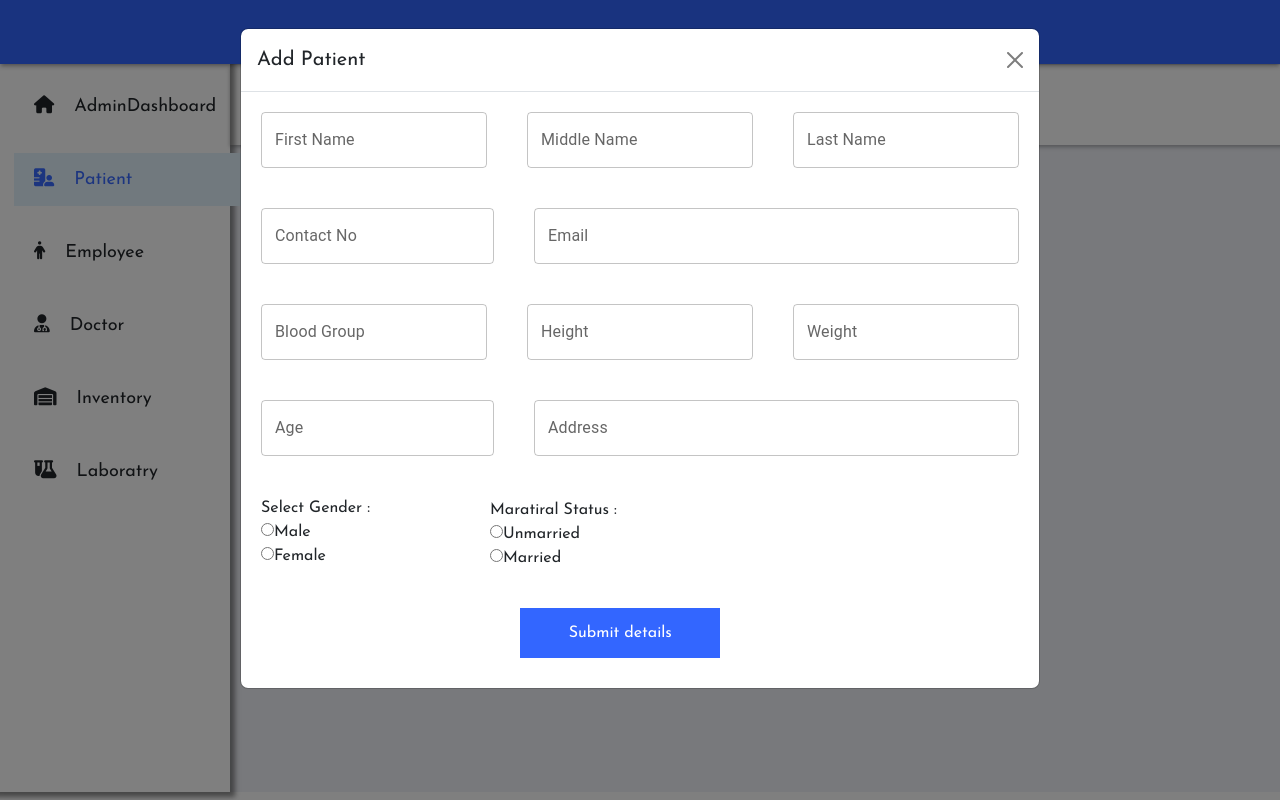
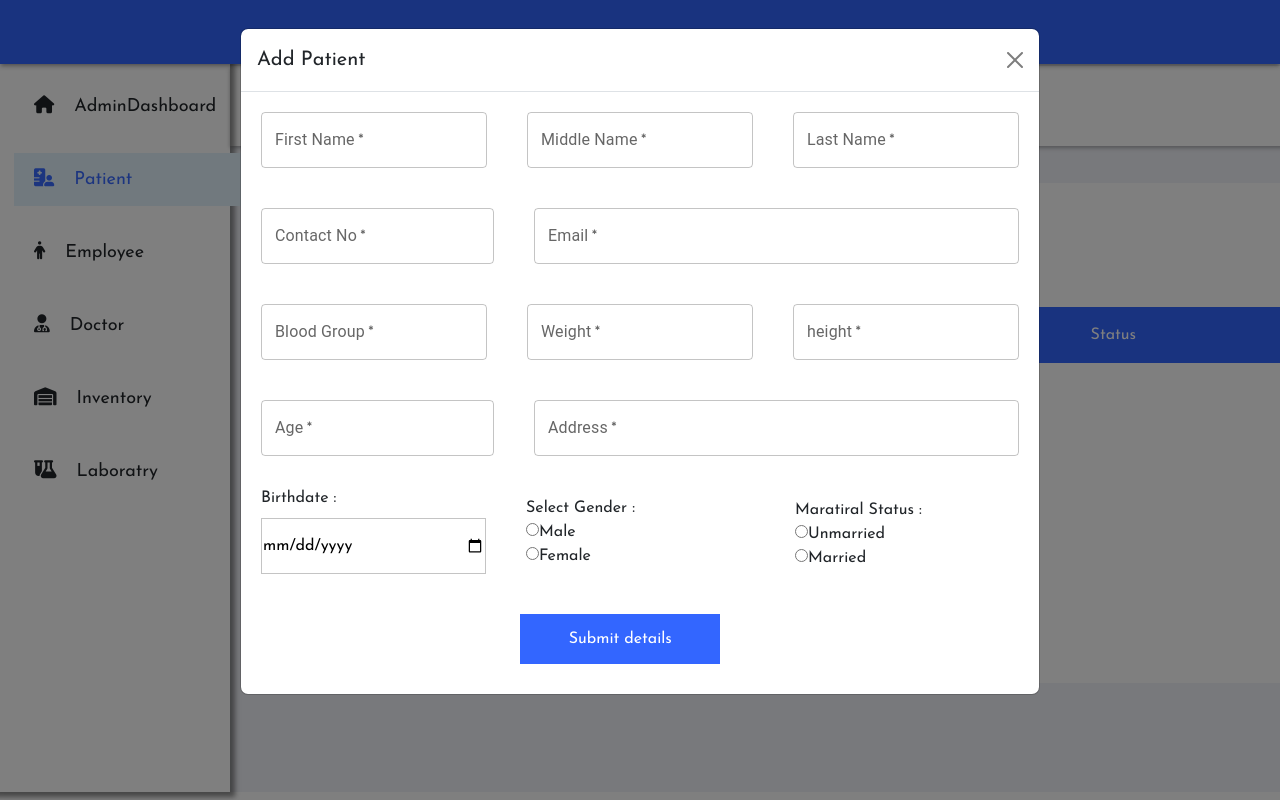
Before and after one commit to Poojan-2003/HospitalManagement, a React (Create React App) app in the folder Frontend/: page /Patient in a window 1280 px wide. Both pictures are taken after a click on the button "Add Patient". Shown: the top 800 px of the page. Built offline with nearby package versions, Linux system fonts and the light colour scheme.

Commit message:
Checkout

```diff
--- a/Frontend/package.json
+++ b/Frontend/package.json
@@ -12,9 +12,11 @@
     "axios": "^1.4.0",
     "bootstrap": "^5.3.0",
     "react": "^18.2.0",
+    "react-data-table-component": "^7.5.3",
     "react-dom": "^18.2.0",
     "react-router-dom": "^6.14.1",
     "react-scripts": "5.0.1",
+    "react-toastify": "^9.1.3",
     "reactstrap": "^9.2.0",
     "web-vitals": "^2.1.4"
   },
--- a/Frontend/src/App.js
+++ b/Frontend/src/App.js
@@ -1,4 +1,5 @@
 import {BrowserRouter , Routes , Route} from "react-router-dom"
+
 import Home from './Components/Home/Home';
 import "./App.css"
 import PatientLogin from "./Components/Patient/PatientLogin";
@@ -12,6 +13,7 @@ import Laboratry from "./Components/Pages/Laboratry";
 import Doctor from "./Components/Pages/Doctor";
 import Inventory from "./Components/Pages/Inventory";
 import Employee from "./Components/Pages/Employee" ;
+import UpdatePatient from "./Components/Pages/UpdatePatient";
 function App() {
   // const user = localStorage.getItem("token");
   return (
@@ -29,6 +31,7 @@ function App() {
           <Route exact path = '/Inventory' element = {<Inventory />}></Route>
           <Route exact path = '/Laboratry' element = {<Laboratry />}></Route>
           <Route exact path = '/Patient' element = {<Patient />}></Route>
+          <Route exact path='/Patient/UpdatePatient/:id' element={<UpdatePatient />}></Route>
           <Route exact path='*' element = {<NoPage />}></Route>
         </Routes>
       </BrowserRouter>
--- a/Frontend/src/Components/Dashboard/AdminDashboard.js
+++ b/Frontend/src/Components/Dashboard/AdminDashboard.js
@@ -2,7 +2,6 @@ import React from "react";
 
 import { Dashboard } from "./Dashboard";
 import "../Dashboard/AdminDashboard.css";
-import { Link } from "@mui/material";
 
 function AdminDashboard() {
   return (
--- a/Frontend/src/Components/Doctor/DoctorSignup.js
+++ b/Frontend/src/Components/Doctor/DoctorSignup.js
@@ -1,5 +1,5 @@
 import { useState } from "react";
-import { Link, useNavigate } from "react-router-dom";
+import { Link } from "react-router-dom";
 import styles from "./styles.module.css";
 // import jwt from 'jasonwebtoken'
 
--- a/Frontend/src/Components/DoctorLogin/DoctorLogin.js
+++ b/Frontend/src/Components/DoctorLogin/DoctorLogin.js
@@ -1,5 +1,5 @@
 import { useState } from "react";
-import axios from "axios";
+// import axios from "axios";
 import { Link } from "react-router-dom";
 import styles from "./styles.module.css";
 
--- a/Frontend/src/Components/Pages/Patient.css
+++ b/Frontend/src/Components/Pages/Patient.css
@@ -82,7 +82,7 @@
 .PNavBarForMainData{
   display: flex;
   margin-top: 5.2%;
-  width: 1258px;
+  width: 1265px;
   height: 80px;
   background-color: white;
   box-shadow: 0 2px 4px 0 rgba(0,0,0,.3);
@@ -102,7 +102,7 @@
   color:#386aff;
 }
 .PNavDashfeature{
-  margin-left: -11.5%;
+  margin-left: -7.6%;
   margin-top: 3.5%;
 }
 
@@ -136,7 +136,7 @@
  }
  .Mname{
   margin-top: 22px;
-  margin-left: 100px;
+  margin-left: 140px;
  }
  .Sbtn{
   width: 200px;
@@ -148,10 +148,105 @@
  }
  .Sbtn:hover{
   cursor: pointer;
-  background-color: #90caf9;
+  transform: scale(0.9);
  }
  .SubmitBtn{
   margin-top: 20px;
   margin-left: 35%;
   margin-bottom: 30px;
 }
+.AddPBtn{
+  width: 150px;
+  height: 50px;
+  margin-top: 2%;
+  margin-left: 3%;
+  background-color: #3366ff;
+  border: 1px solid black;
+  color: white;
+  border: none;
+}
+.AddPBtn:hover{
+  cursor: pointer;
+  transform: scale(0.9);
+}
+.DisplayP{
+  margin-top: 3%;
+  height: 39vw;
+  margin-left: 40px;
+  background-color: white;
+}
+/* .Ptable{
+  border: 1px solid black;
+  margin-left: 4%;
+  margin-top: 4%;
+} */
+#Gender{
+  border: 1px solid green;
+}
+.Bdate{
+  border: 1px solid #c4c4c4;
+  width: 225px;
+  height: 56px;
+  margin-top: -10%;
+}
+.PBdate{
+  margin-top: -10px;
+}
+
+
+
+table {
+  /* margin: 5rem auto; */
+  margin-top: 4%;
+  margin-left: 3%;
+  /* border-radius: 2rem; */
+  /* border: 1rem hidden #443C68; */
+  /* border-collapse: collapse; */
+  /* box-shadow: 0 0 0 1px black; */
+  font-weight: normal;
+  overflow: hidden;
+  max-width: 80rem;
+}
+
+li, p, a, td{
+  font-weight: normal;
+
+  /* font-size: 1rem; */
+  /* line-height: 1.6; */
+}
+
+thead {
+  /* font-size: 1.1rem; */
+  font-weight: normal;
+
+  background-color: #3366ff;
+  color: #fff;
+}
+
+th,
+td {
+  /* border: 1px solid #443C68; */
+  min-width: 12rem;
+  padding: 1rem;
+  font-weight: normal;
+
+  /* line-height: 1.7; */
+}
+
+td {
+  /* font-size: 1.4rem; */
+  border: 1px solid black;
+  font-weight: normal;
+}
+.Paction{
+  display: flex;
+}
+.PDelete{
+  margin-left: 30%;
+}
+#deleteicon{
+  color: #3366ff;
+}
+#deleteicon:hover{
+  cursor: pointer;
+}
--- a/Frontend/src/Components/Pages/Patient.js
+++ b/Frontend/src/Components/Pages/Patient.js
@@ -1,10 +1,15 @@
-import React, { useState } from "react";
+import React, {  useState, useEffect } from "react";
 import { Dashboard } from "../Dashboard/Dashboard";
-import "../Pages/Patient.css";
 import { Modal, ModalHeader } from "reactstrap";
 import { TextField } from "@mui/material";
+import axios from "axios";
+import { toast, ToastContainer } from "react-toastify";
+import { NavLink } from 'react-router-dom';
+import "../Pages/Patient.css";
+import "react-toastify/dist/ReactToastify.css";
 
 function Patient() {
+  //Adding Patient's detail to mongodb
   async function AddPatient(event) {
     event.preventDefault();
     const response = await fetch("http://localhost:1337/api/AddPatient", {
@@ -25,21 +30,67 @@ function Patient() {
         address,
         height,
         weight,
+        birthdate
       }),
     });
     const data = await response.json();
-    if (data.error !== undefined) alert(data.error);
+    // if (data.error !== undefined) alert(data.error); setModalOpen(true);
+    if (data.error !== undefined) {
+      setModalOpen(true);
+
+      toast.error('${data.error}', {
+        position: "bottom-right",
+        autoClose: 5000,
+        hideProgressBar: false,
+        closeOnClick: true,
+        pauseOnHover: true,
+        draggable: true,
+        progress: undefined,
+        theme: "colored",
+      });
+    }
+
     if (data.status === "ok") {
+      toast.success("Patient Added successfully", {
+        position: "bottom-right",
+        autoClose: 5000,
+        hideProgressBar: false,
+        closeOnClick: true,
+        pauseOnHover: true,
+        draggable: true,
+        progress: undefined,
+        theme: "colored",
+      });
       alert("Patiend Added Successfully");
       window.location.href = "/Patient";
     }
   }
 
+  //Fetching Data
+  // useEffect(() => {
+  //   axios
+  //     .get("http://localhost:1337/AllPatient")
+  //     .then((res) => setAllPatient(res.data))
+  //     .catch((err) => console.log(err));
+  // }, []);
+
+
+ //Deleting Patient
+  const deleteuser = async (id) => {
+    axios.delete('http://localhost:1337/DeletePatient/'+id)
+    .then(res => {console.log(res)
+     window.location.reload()
+     })
+    .catch(err => console.log(err))
+
+}
+
+
   const [modalOpen, setModalOpen] = useState(false);
   const [fname, setfname] = useState("");
   const [mname, setmname] = useState("");
   const [lname, setlname] = useState("");
-  const [mobile, semobile] = useState("");
+  const [mobile, setmobile] = useState("");
   const [birthdate, setbirthdate] = useState("");
   const [gender, setgender] = useState("");
   const [email, setemail] = useState("");
@@ -47,9 +98,9 @@ function Patient() {
   const [bloodgroup, setbloodgroup] = useState("");
   const [marriedstatus, setmarriedstatus] = useState("");
   const [address, setaddress] = useState("");
-  const [city, setcity] = useState("");
   const [height, setheight] = useState("");
-  const [weight, seweight] = useState("");
+  const [weight, setweight] = useState("");
+  const [AllPatient, setAllPatient] = useState([]);
 
   return (
     <div>
@@ -84,6 +135,8 @@ function Patient() {
             <div className="PNavDashfeature">Patient's Features</div>
           </div>
           <div>
+
+            <div className="DisplayP">
             <Modal
               size="lg"
               isOpen={modalOpen}
@@ -103,6 +156,7 @@ function Patient() {
                         id="outlined-basic"
                         label="First Name"
                         variant="outlined"
+                        required
                       />
                     </div>
                     <div className="Fname">
@@ -113,6 +167,7 @@ function Patient() {
                         id="outlined-basic"
                         label="Middle Name"
                         variant="outlined"
+                        required
                       />{" "}
                     </div>
                     <div className="Fname">
@@ -124,6 +179,7 @@ function Patient() {
                         id="outlined-basic"
                         label="Last Name"
                         variant="outlined"
+                        required
                       />
                     </div>
                   </div>
@@ -131,11 +187,24 @@ function Patient() {
                     <div className="Fname">
                       <TextField
                         type="tel"
+                        required
                         value={mobile}
-                        onChange={(e) => semobile(e.target.value)}
+                        onChange={(e) => {
+                          const value = e.target.value;
+                          const regex = /^[0-9]+$/;
+                          if (regex.test(value)) {
+                            setmobile(value);
+                          } else {
+                            setmobile('');
+                          }
+                        }}
                         id="outlined-basic"
                         label="Contact No"
                         variant="outlined"
+                        inputProps={{
+                          maxLength: 10,
+                          inputMode: "numeric",
+                        }}
                       />{" "}
                     </div>
                     <div className="Fname">
@@ -147,6 +216,7 @@ function Patient() {
                         id="outlined-basic"
                         label="Email"
                         variant="outlined"
+                        required
                       />{" "}
                     </div>
                   </div>
@@ -159,26 +229,52 @@ function Patient() {
                         id="outlined-basic"
                         label="Blood Group"
                         variant="outlined"
+                        required
+                      />
+                    </div>
+                    <div className="Fname">
+                      <TextField
+                        required
+                        // type="number"
+                        // value={height}
+                        // onChange={(e) => setheight(e.target.value)}
+                        // id="outlined-basic"
+                        // label="Height"
+                        // variant="outlined"
+                        type="number"
+                        value={weight}
+                        onChange={(e) => {
+                          const value = parseFloat(e.target.value);
+                          if (!isNaN(value) && value > 0) {
+                            setweight(value);
+                          }else if(value === '-'){
+                            setweight('')
+                          }
+                          else {
+                            setweight('');
+                          }
+                        }}
+                        id="outlined-basic"
+                        label="Weight"
+                        variant="outlined"
                       />
                     </div>
                     <div className="Fname">
                       <TextField
                         type="number"
                         value={height}
-                        onChange={(e) => setheight(e.target.value)}
+                        onChange={(e) => {
+                          const value = parseFloat(e.target.value);
+                          if (!isNaN(value) && value > 0) {
+                            setheight(value);
+                          } else {
+                            setheight('');
+                          }
+                        }}
                         id="outlined-basic"
-                        label="Height"
+                        label="height"
                         variant="outlined"
-                      />
-                    </div>
-                    <div className="Fname">
-                      <TextField
-                        type="number"
-                        value={weight}
-                        onChange={(e) => seweight(e.target.value)}
-                        id="outlined-basic"
-                        label="Weight"
-                        variant="outlined"
+                        required
                       />
                     </div>
                   </div>
@@ -187,10 +283,18 @@ function Patient() {
                       <TextField
                         type="number"
                         value={age}
-                        onChange={(e) => setage(e.target.value)}
+                        onChange={(e) => {
+                          const value = parseFloat(e.target.value);
+                          if (!isNaN(value) && value > 0) {
+                            setage(value);
+                          } else {
+                            setage('');
+                          }
+                        }}
                         id="outlined-basic"
                         label="Age"
                         variant="outlined"
+                        required
                       />
                     </div>
                     <div className="Fname">
@@ -201,11 +305,17 @@ function Patient() {
                         onChange={(e) => setaddress(e.target.value)}
                         id="outlined-basic"
                         label="Address"
+                        required
                         variant="outlined"
                       />
                     </div>
                   </div>
                   <div className="Firow">
+                    <div className="Fname">
+                        <div className="PBdate">Birthdate : </div>
+                        <br></br>
+                        <input  required className="Bdate" type="date" value={birthdate} onChange={(e)  => {setbirthdate(e.target.value); console.log(e.target.value)}}></input>
+                    </div>
                     <div className="Fname">
                       <div>Select Gender :</div>
                       <input
@@ -214,6 +324,7 @@ function Patient() {
                         name="Gender"
                         value={"Male"}
                         onChange={(e) => setgender(e.target.value)}
+                        required
                       />
                       <label for="Gender">Male</label>
                       <br></br>
@@ -223,6 +334,7 @@ function Patient() {
                         name="Gender"
                         value={"Female"}
                         onChange={(e) => setgender(e.target.value)}
+                        required
                       />
                       <label for="Gender">Female</label>
                       <br></br>
@@ -234,6 +346,7 @@ function Patient() {
                         name="Maratrial"
                         value={"Married"}
                         onChange={(e) => setmarriedstatus(e.target.value)}
+                        required
                       />
                       <label for="Gender">Unmarried</label>
                       <br></br>
@@ -242,6 +355,7 @@ function Patient() {
                         name="Maratrial"
                         value={"UnMarried"}
                         onChange={(e) => setmarriedstatus(e.target.value)}
+                        required
                       />
                       <label for="Gender">Married</label>
                       <br></br>
@@ -256,7 +370,7 @@ function Patient() {
               </div>
             </Modal>
             <button
-              className="btn mt-3"
+              className="AddPBtn"
               onClick={() => {
                 setModalOpen(true);
               }}
@@ -264,6 +378,48 @@ function Patient() {
               {" "}
               Add Patient
             </button>
+            <ToastContainer
+              position="bottom-right"
+              autoClose={5000}
+              hideProgressBar={false}
+              newestOnTop={false}
+              closeOnClick
+              rtl={false}
+              pauseOnFocusLoss
+              draggable
+              pauseOnHover
+              theme="colored"
+            />
+               <table className="Ptable">
+                <thead className="Thead">
+                  <tr>
+                    <th>Sr.No</th>
+                    <th>Name</th>
+                    <th>Age</th>
+                    <th>Contact</th>
+                    <th>Status</th>
+                    <th>Actions</th>
+                  </tr>
+                </thead>
+                <tbody>
+                  {AllPatient.map((data, i) => (
+                    <tr key={i}>
+                      <td>{++i}</td>
+                      <td>{data.fname}</td>
+                      <td>{data.age}</td>
+                      <td>{data.mobile}</td>
+                      <td>Status</td>
+                      <td className="Paction">
+                        <div><NavLink to={`UpdatePatient/${data._id}`} ><i class="fa-solid fa-pen"></i></NavLink></div>
+                        <div className="PDelete"><i class="fa-solid fa-trash" id="deleteicon" onClick={() => deleteuser(data._id)}></i></div>
+                        </td>
+
+                    </tr>
+                  ))}
+                </tbody>
+              </table>
+
+            </div>
           </div>
         </div>
       </div>
--- /dev/null
+++ b/Frontend/src/Components/Pages/UpdatePatient.js
@@ -0,0 +1,9 @@
+import React from 'react'
+
+function UpdatePatient() {
+  return (
+    <div>UpdatePatient</div>
+  )
+}
+
+export default UpdatePatient
```
Also changed, not shown: 1 other file (tests, documents, lock files or other folders).
